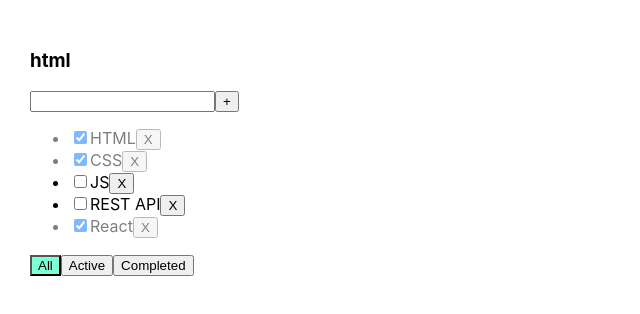
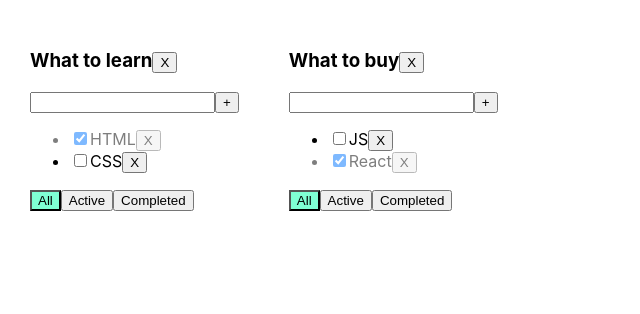
Before and after one commit to AndreiYantsevich/todo_V2, a React (Create React App) app: page / in a window 1280 px wide. Shown: the top 314 px of the page, without its empty margins (0-640 px from the left). Built offline with nearby package versions, Linux system fonts and the light colour scheme.

Commit message:
added deleteTodolist func, added an associative array for tasks

```diff
--- a/src/App.tsx
+++ b/src/App.tsx
@@ -1,62 +1,108 @@
 import React, {useState} from 'react';
 import './App.css';
-import {Todolist} from './Todolist';
-import { v1 } from 'uuid';
+import {TaskType, Todolist} from './Todolist';
+import {v1} from 'uuid';
 
 export type FilterValueType = 'all' | 'active' | 'completed';
+export type TodolistType = {
+    id: string
+    title: string
+    filter: FilterValueType
+}
+export type TaskStateType = {
+    [key: string]: Array<TaskType>
+}
 
 function App() {
-    const [tasks, setTasks] = useState([
+    const todolistId1 = v1();
+    const todolistId2 = v1();
+
+    const [todolists, setTodolists] = useState<Array<TodolistType>>([
+        {id: todolistId1, title: 'What to learn', filter: 'all'},
+        {id: todolistId2, title: 'What to buy', filter: 'all'}
+    ])
+    /*const [tasks, setTasks] = useState([
         {id: v1(), title: 'HTML', isDone: true},
         {id: v1(), title: 'CSS', isDone: true},
         {id: v1(), title: 'JS', isDone: false},
         {id: v1(), title: 'REST API', isDone: false},
         {id: v1(), title: 'React', isDone: true},
-    ])
-    const [filter, setFilter] = useState<FilterValueType>('all')
+    ])*/
+    const [tasks, setTasks] = useState<TaskStateType>({
+        [todolistId1]: [
+            {id: v1(), title: 'HTML', isDone: true},
+            {id: v1(), title: 'CSS', isDone: false}
+        ],
+        [todolistId2]: [
+            {id: v1(), title: 'JS', isDone: false},
+            {id: v1(), title: 'React', isDone: true}
+        ]
+    })
 
-    const removeTask = (id: string) => {
-       const filteredTask = tasks.filter(t => t.id !== id)
-        setTasks(filteredTask);
+    const removeTask = (id: string, todolistId: string) => {
+        const todolistTasks = tasks[todolistId]
+        tasks[todolistId] = todolistTasks.filter(t => t.id !== id)
+        setTasks({...tasks});
     }
 
-    const addTask = (value: string) => {
+    const addTask = (value: string, todolistId: string) => {
         const task = {id: v1(), title: value, isDone: false}
-        setTasks([...tasks, task]);
+        const todolistTasks = tasks[todolistId]
+        tasks[todolistId] = [task, ...todolistTasks]
+        setTasks({...tasks});
     }
 
-    const changeFilter = (value: FilterValueType) => {
-        setFilter(value)
+    const changeFilter = (value: FilterValueType, todolistId: string) => {
+        let todolist = todolists.find(tl => tl.id === todolistId)
+        if (todolist) {
+            todolist.filter = value
+            setTodolists([...todolists])
         }
 
-    const changeStatus = (id: string, isDone: boolean) => {
-        let task = tasks.find(t => t.id === id)
+    }
+
+    const changeStatus = (id: string, isDone: boolean, todolistId: string) => {
+        const todolistTasks = tasks[todolistId]
+        let task = todolistTasks.find(t => t.id === id)
         if (task) {
             task.isDone = isDone
-            setTasks([...tasks])
+            setTasks({...tasks})
         }
     }
 
-    let tasksForTodolist = tasks
-
-    if (filter === 'active') {
-       tasksForTodolist = tasks.filter(t => !t.isDone)
-    }
-    if (filter === 'completed') {
-       tasksForTodolist = tasks.filter(t => t.isDone)
+    const removeTodolist = (id: string) => {
+        setTodolists(todolists.filter(tl => tl.id !== id))
+        delete tasks[id]
+        setTasks({...tasks})
     }
 
     return (
         <div className="App">
-            <Todolist
-                title={'html'}
+            {
+                todolists.map(tl => {
+                    let allTodolistTasks = tasks[tl.id]
+                    let tasksForTodolist = allTodolistTasks
+
+                    if (tl.filter === 'active') {
+                        tasksForTodolist = allTodolistTasks.filter(t => !t.isDone)
+                    }
+                    if (tl.filter === 'completed') {
+                        tasksForTodolist = allTodolistTasks.filter(t => t.isDone)
+                    }
+                    return <Todolist
+                        key={tl.id}
+                        id={tl.id}
+                        title={tl.title}
                         tasks={tasksForTodolist}
                         removeTask={removeTask}
                         changeFilter={changeFilter}
                         addTask={addTask}
                         changeStatus={changeStatus}
-                filter={filter}
+                        filter={tl.filter}
+                        removeTodolist={removeTodolist}
                     />
+                })
+            }
         </div>
     );
 }
--- a/src/Todolist.tsx
+++ b/src/Todolist.tsx
@@ -1,32 +1,35 @@
 import React, {ChangeEvent, KeyboardEvent, FC, useState} from 'react';
 import {FilterValueType} from './App';
 
-type TaskType = {
+export type TaskType = {
     id: string
     title: string,
     isDone: boolean,
 }
 
 type PropsType = {
+    id: string
     title: string
     tasks: Array<TaskType>
-    removeTask: (id: string) => void
-    addTask: (value: string) => void
-    changeFilter: (value: FilterValueType) => void
-    changeStatus: (id: string, isDone: boolean) => void
+    removeTask: (id: string, todolistId: string) => void
+    addTask: (value: string, todolistId: string) => void
+    changeFilter: (value: FilterValueType, todolistId: string) => void
+    changeStatus: (id: string, isDone: boolean, todolistId: string) => void
     filter: FilterValueType
+    removeTodolist: (id: string) => void
 }
 
 export const Todolist: FC<PropsType> = ({
+                                            id,
                                             title,
                                             tasks,
                                             removeTask,
                                             changeFilter,
                                             addTask,
                                             changeStatus,
-                                            filter
+                                            filter,
+                                            removeTodolist
                                         }) => {
-
     const [value, setValue] = useState('')
     const [error, setError] = useState<string | null>(null)
 
@@ -36,7 +39,7 @@ export const Todolist: FC<PropsType> = ({
 
     const addTaskHandler = () => {
         if (value.trim() !== '') {
-            addTask(value)
+            addTask(value, id)
             setValue('')
         } else {
             setError('Title is required')
@@ -50,13 +53,17 @@ export const Todolist: FC<PropsType> = ({
         }
     }
 
-    const onAllClickHandler = () => changeFilter('all');
-    const onActiveClickHandler = () => changeFilter('active');
-    const onCompletedClickHandler = () => changeFilter('completed');
+    const onAllClickHandler = () => changeFilter('all', id);
+    const onActiveClickHandler = () => changeFilter('active', id);
+    const onCompletedClickHandler = () => changeFilter('completed', id);
+
+    const removeTodolistHandler = () => removeTodolist(id);
 
     return (
         <div>
-            <h3>{title}</h3>
+            <h3>{title}
+            <button onClick={removeTodolistHandler}>X</button>
+            </h3>
             <div>
                 <input value={value}
                        onChange={changeValueHandler}
@@ -69,9 +76,9 @@ export const Todolist: FC<PropsType> = ({
             <ul>
                 {
                     tasks.map(task => {
-                        const onClickHandler = () => removeTask(task.id)
+                        const onClickHandler = () => removeTask(task.id, id)
                         const onChangeHandler = (e: ChangeEvent<HTMLInputElement>) => {
-                            changeStatus(task.id, e.currentTarget.checked)
+                            changeStatus(task.id, e.currentTarget.checked, id)
                         }
 
                         return <li key={task.id} className={task.isDone ? 'is-done' : ''}>
```
Lines whose indentation alone changed are shown as unchanged.
